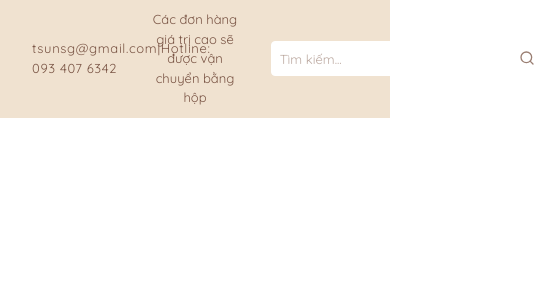
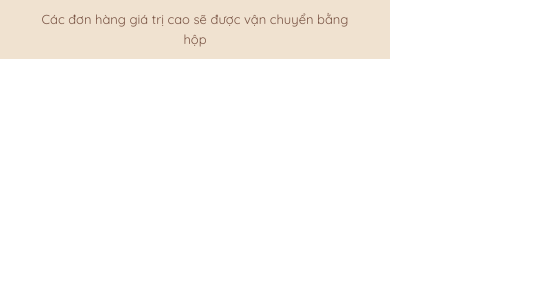
Before and after one commit to NHuuSiuuuu/webnhuc, a React (Vite) app: page / in a window 390 px wide. Shown: the top 300 px of the page, 551 px wide, since content can reach past the window. Built offline with nearby package versions, Linux system fonts and the light colour scheme.

Commit message:
Responsive Top Bar

```diff
--- a/src/components/layout/TopBar.jsx
+++ b/src/components/layout/TopBar.jsx
@@ -4,15 +4,15 @@ function TopBar() {
   return (
     <div id="topbar">
       <div className=" container px-4 mx-auto ">
-        <div className="flex  justify-center items-center ">
+        <div className="text-center md:flex justify-center items-center ">
           {/* Liên hệ */}
-          <div className="flex px-4 w-[33.33%] tracking-wider">
+          <div className="hidden md:flex px-4 flex-1 tracking-wider ">
             <ul>
               <li>
                 <span>
                   <a href="">tsunsg@gmail.com</a>
                 </span>
-                 <span className="h-9">|</span>
+                <span className="h-9">|</span>
                 <span>
                   <a href="">Hotline: 093 407 6342</a>
                 </span>
@@ -21,12 +21,12 @@ function TopBar() {
           </div>
 
           {/* Content */}
-          <div className="flex px-4 w-[33.33%] text-center">
+          <div className="w-full  md:flex px-4 flex-1 text-center">
             Các đơn hàng giá trị cao sẽ được vận chuyển bằng hộp
           </div>
 
           {/* Tìm kiếm */}
-          <div className="flex px-4 w-[33.33%]">
+          <div className="hidden md:flex px-4 flex-1">
             <form action="" className="relative">
               <input
                 type="text"
```
